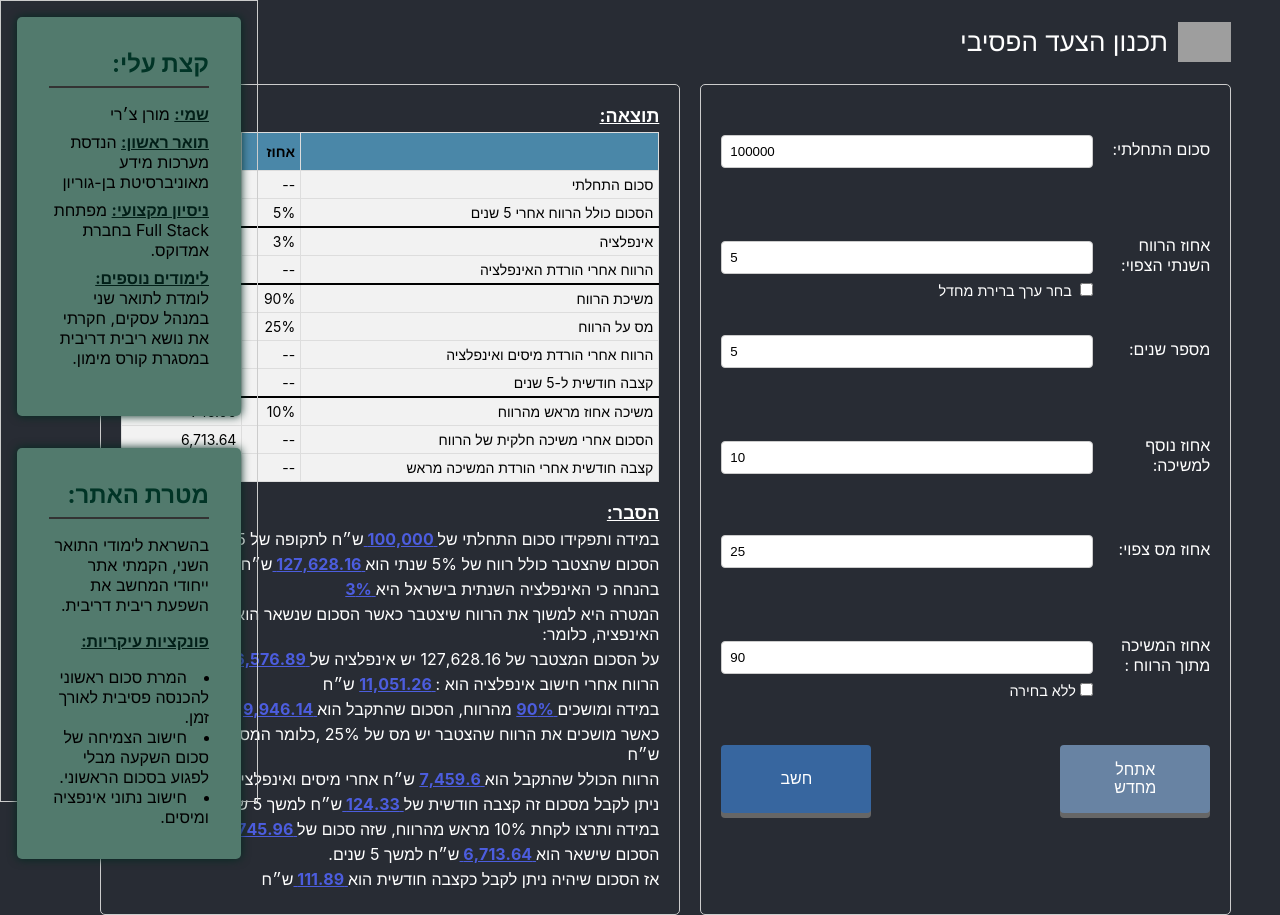
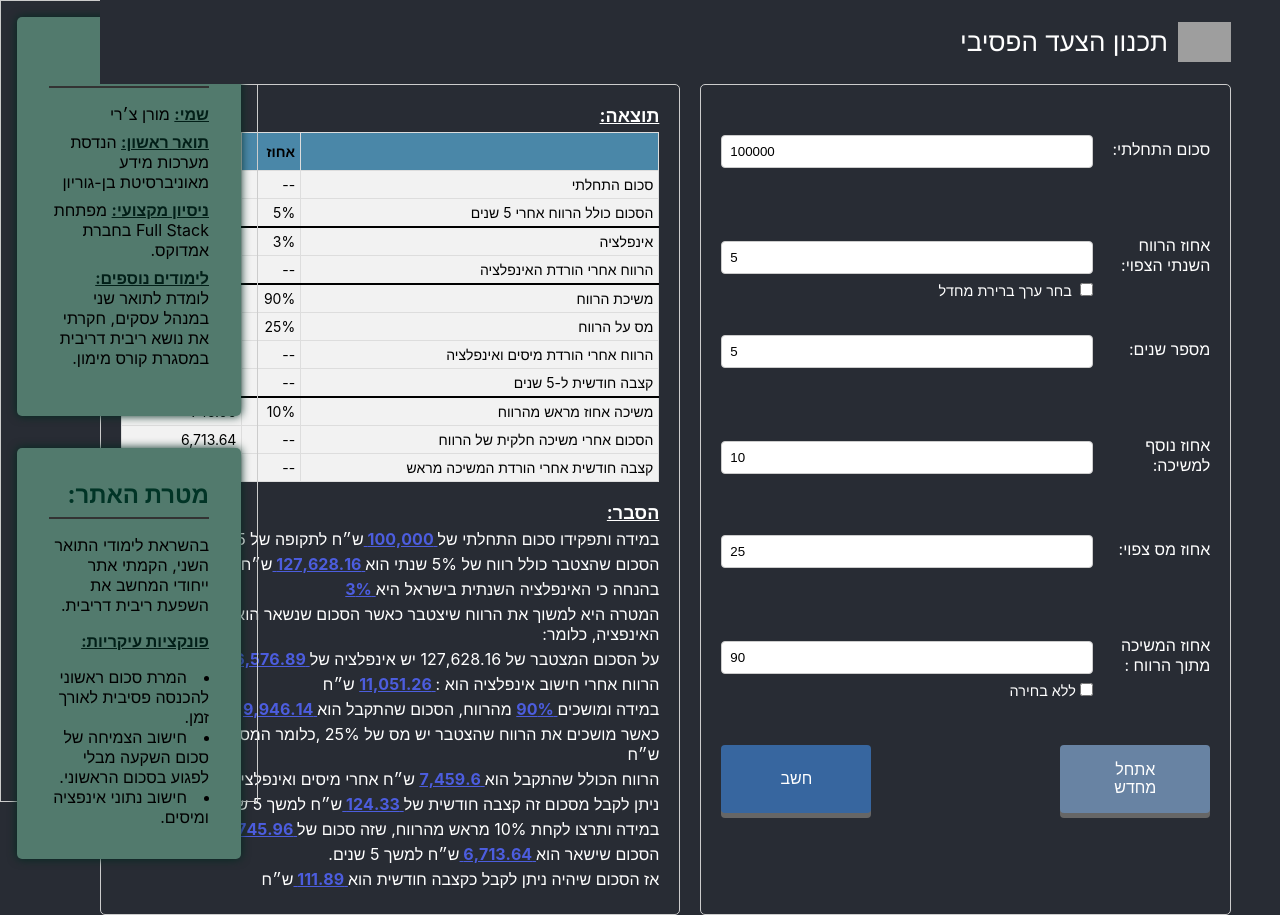
Before and after one commit to MoranChery/planning-passive-step, a React (Create React App) app: page / in a window 1280 px wide. Built offline with nearby package versions, Linux system fonts and the light colour scheme; grey boxes are pictures that could not be loaded.

Commit message:
header stick to the top

```diff
--- a/src/components/AboutMe.js
+++ b/src/components/AboutMe.js
@@ -12,7 +12,6 @@ const AboutMe = () => {
                     <li><strong>לימודים נוספים:</strong> לומדת לתואר שני במנהל עסקים, חקרתי את נושא ריבית דריבית במסגרת קורס מימון.</li>
                 </ul>
             </section>
-
             <section class="website-purpose">
                 <h2>מטרת האתר:</h2>
                 <p>בהשראת לימודי התואר השני, הקמתי אתר ייחודי המחשב את השפעת ריבית דריבית.</p>
--- a/src/cssFiles/App.css
+++ b/src/cssFiles/App.css
@@ -20,6 +20,10 @@
 
 
 .App-header {
+  position: sticky;
+  top: 0;
+  z-index: 1000;
+  background-color: #282c34; /* Or any color that fits your theme */
   text-align: center;
   min-height: 5vh;
   display: flex;
@@ -30,6 +34,7 @@
   color: white;
   padding-right: 2%;
 }
+
 
 body{
   padding-right: 2%;
```
